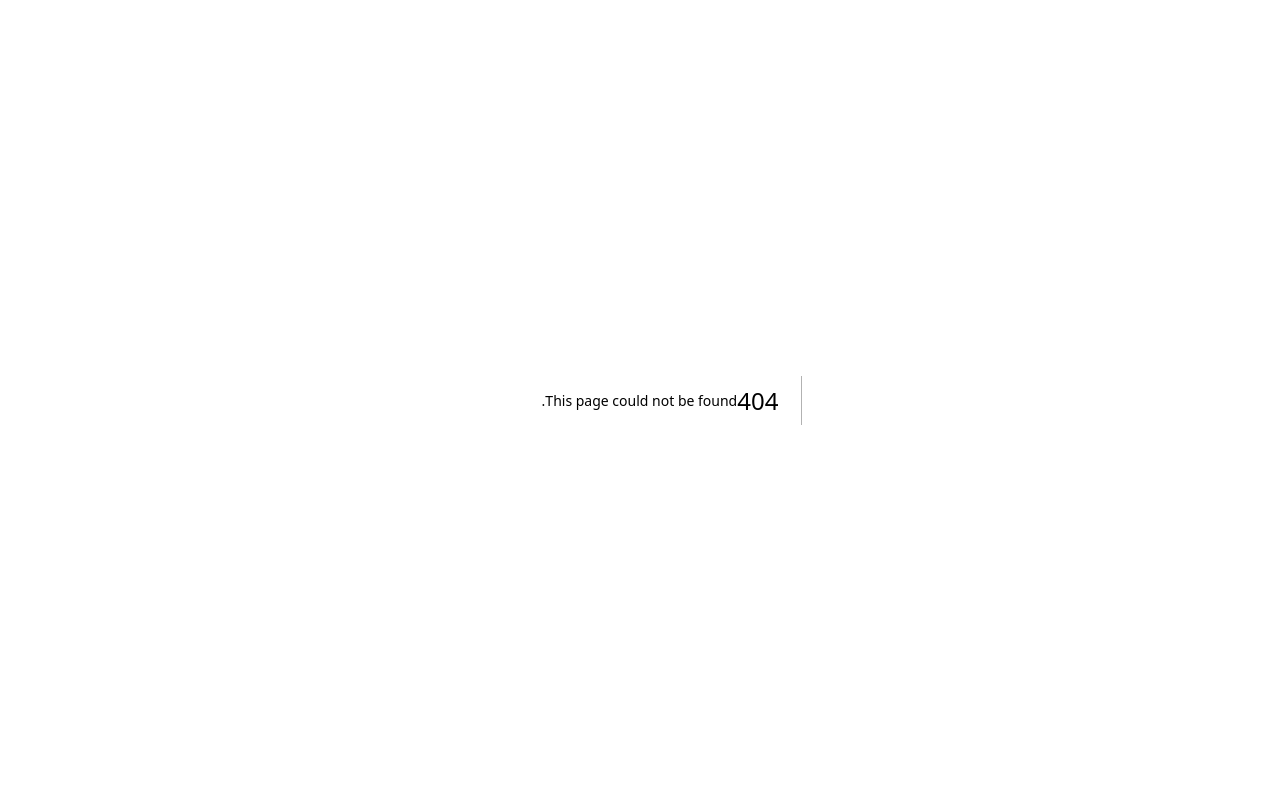
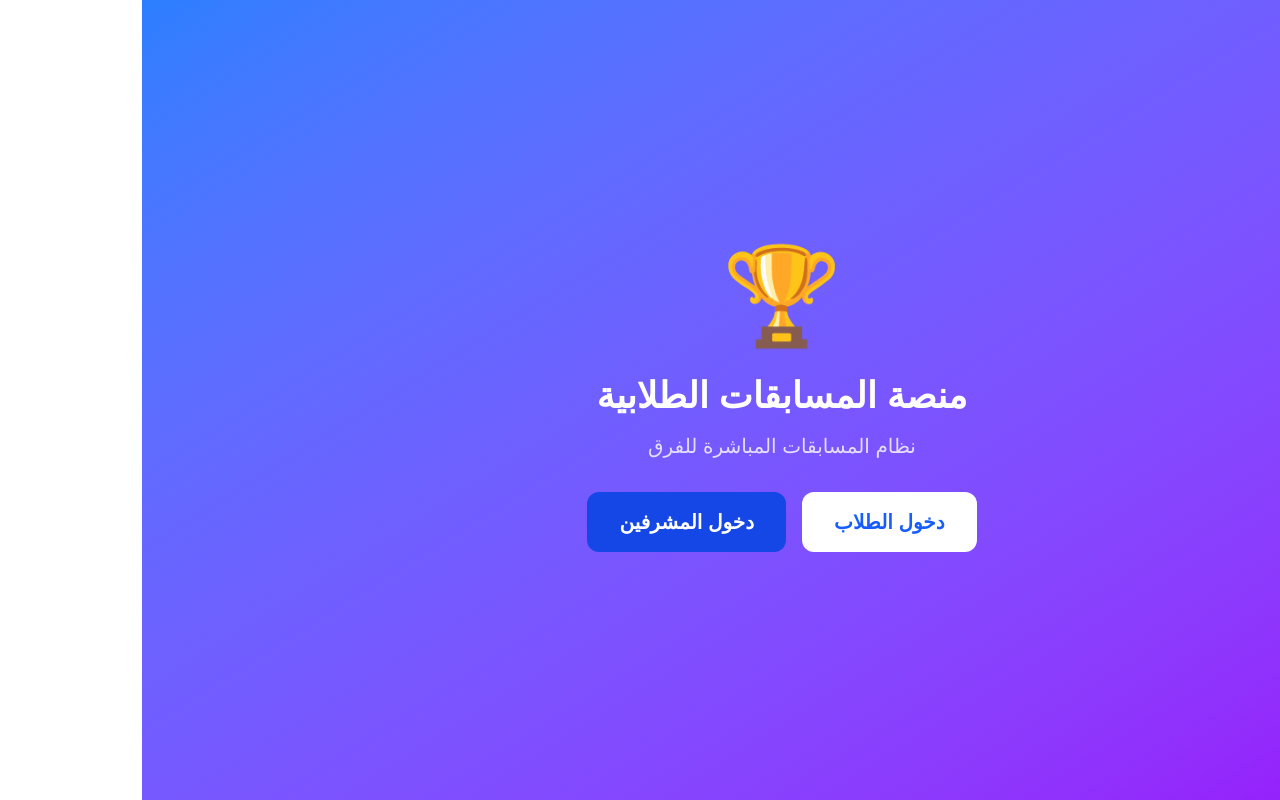
Before and after one commit to Abdallameen/Student-competition-platform, a Next.js app: page /supervisor/login in a window 1280 px wide. Before the commit this address had no page. Built offline with nearby package versions, Linux system fonts and the light colour scheme.

Commit message:
Add files via upload

```diff
--- /dev/null
+++ b/app/supervisor/login/page.tsx
@@ -0,0 +1,33 @@
+// الصفحة الرئيسية - توجيه المستخدمين
+import Link from 'next/link'
+
+export default function HomePage() {
+  return (
+    <div className="min-h-screen flex flex-col items-center justify-center bg-gradient-to-br from-blue-500 to-purple-600">
+      <div className="text-center">
+        <div className="text-8xl mb-8">🏆</div>
+        <h1 className="text-4xl font-bold text-white mb-4">
+          منصة المسابقات الطلابية
+        </h1>
+        <p className="text-xl text-white/80 mb-8">
+          نظام المسابقات المباشرة للفرق
+        </p>
+
+        <div className="flex gap-4 justify-center">
+          <Link
+            href="/login"
+            className="bg-white text-blue-600 px-8 py-4 rounded-xl font-bold text-xl hover:scale-105 transition"
+          >
+            دخول الطلاب
+          </Link>
+          <Link
+            href="/supervisor/login"
+            className="bg-blue-700 text-white px-8 py-4 rounded-xl font-bold text-xl hover:scale-105 transition"
+          >
+            دخول المشرفين
+          </Link>
+        </div>
+      </div>
+    </div>
+  )
+}
```
